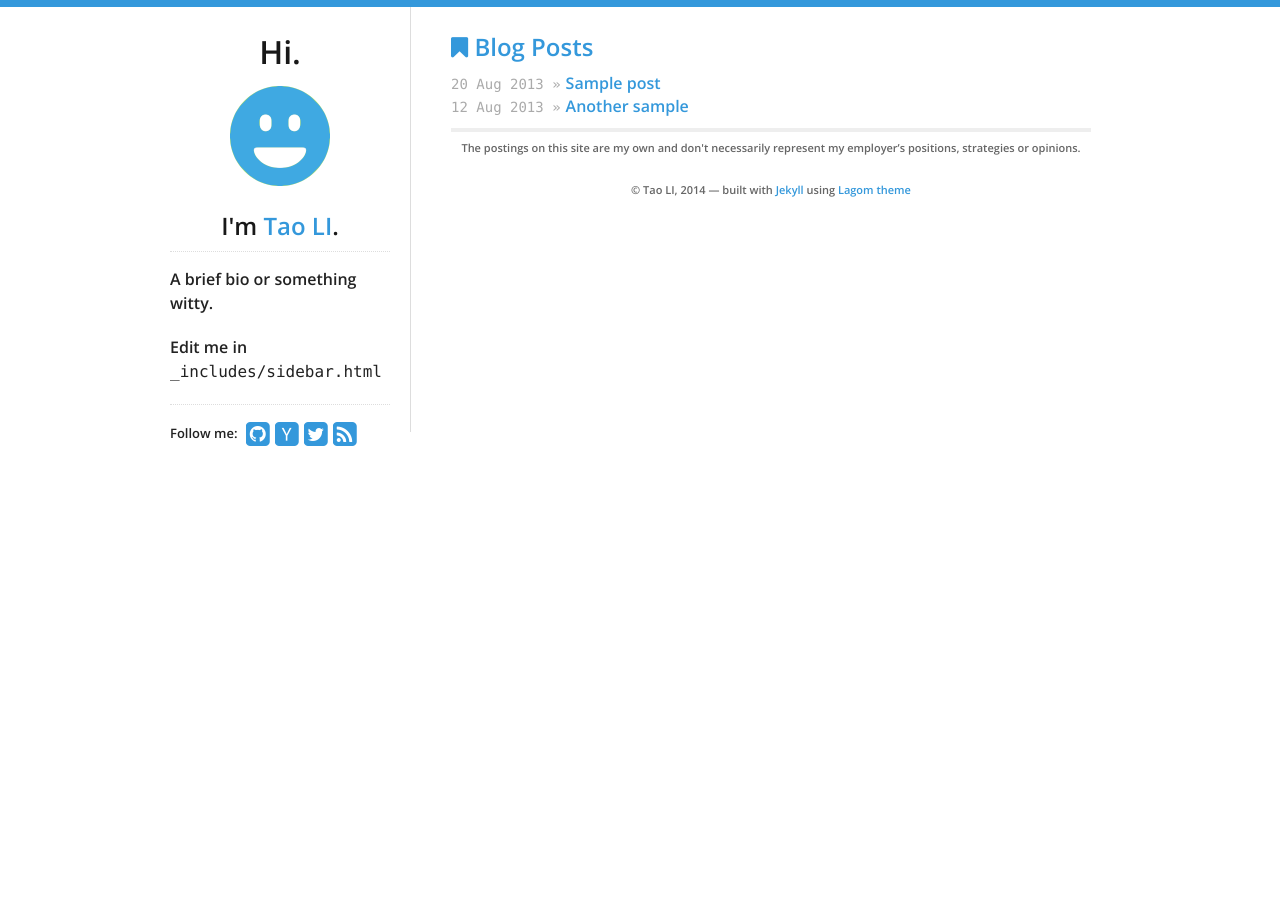
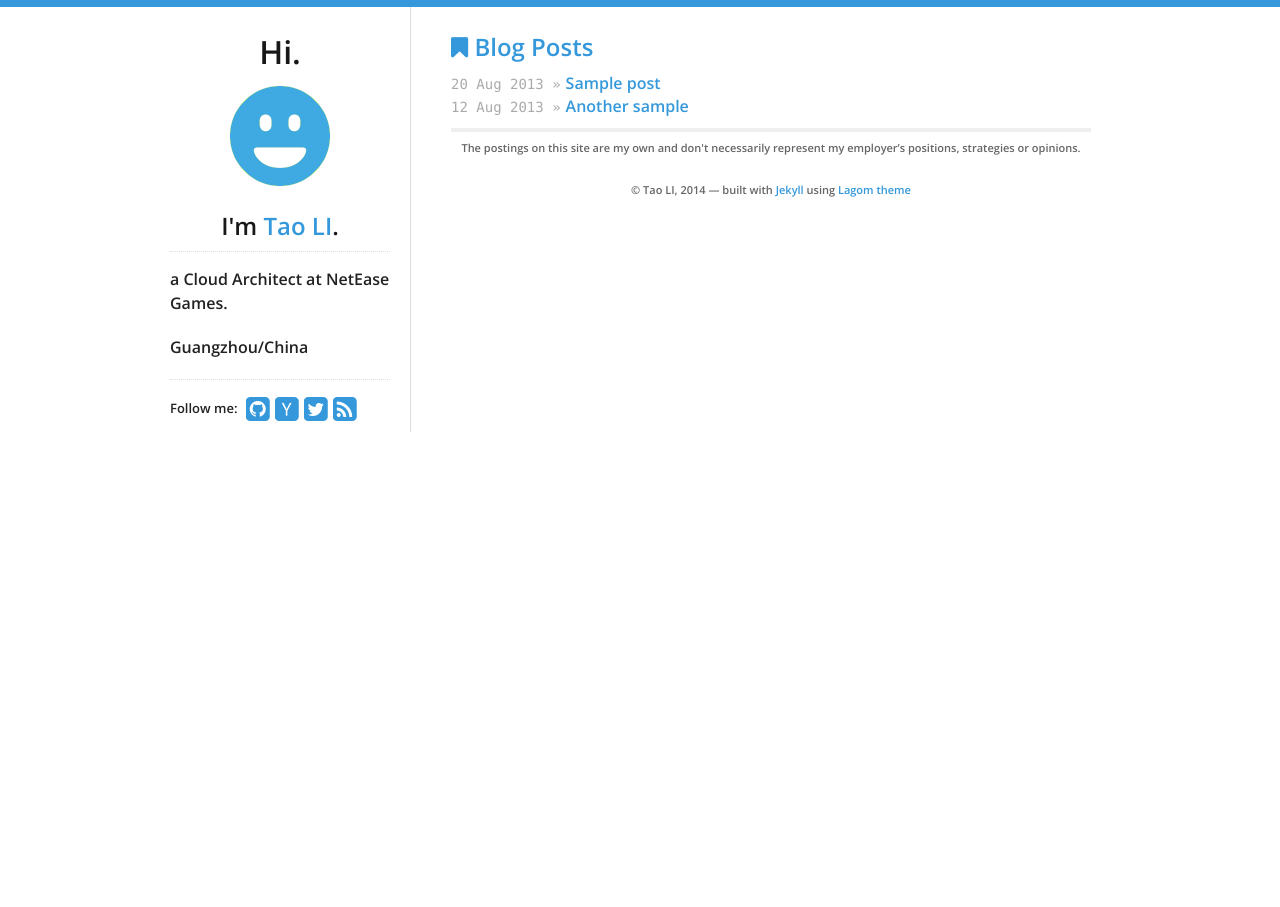
Before and after one commit to foodotbar/foodotbar.github.io, a Jekyll site: the page built from index.html, in a window 1280 px wide. Built offline with Jekyll 4.4.1, drawn with Linux system fonts in a browser that asks for light colours; nearby versions of some CDN libraries.

Commit message:
change location things

```diff
--- a/_includes/sidebar.html
+++ b/_includes/sidebar.html
@@ -9,9 +9,9 @@
   </a>
   <h2>I'm <a href="/">{{ site.data.theme.name }}</a>.</h2>
   <div id="bio">
-    <p>A brief bio or something witty.</p>
+    <p>a Cloud Architect at NetEase Games.</p>
     <p>
-      Edit me in <code>_includes/sidebar.html</code>
+       Guangzhou/China
     </p>
   </div>
   <div id="social">
```
